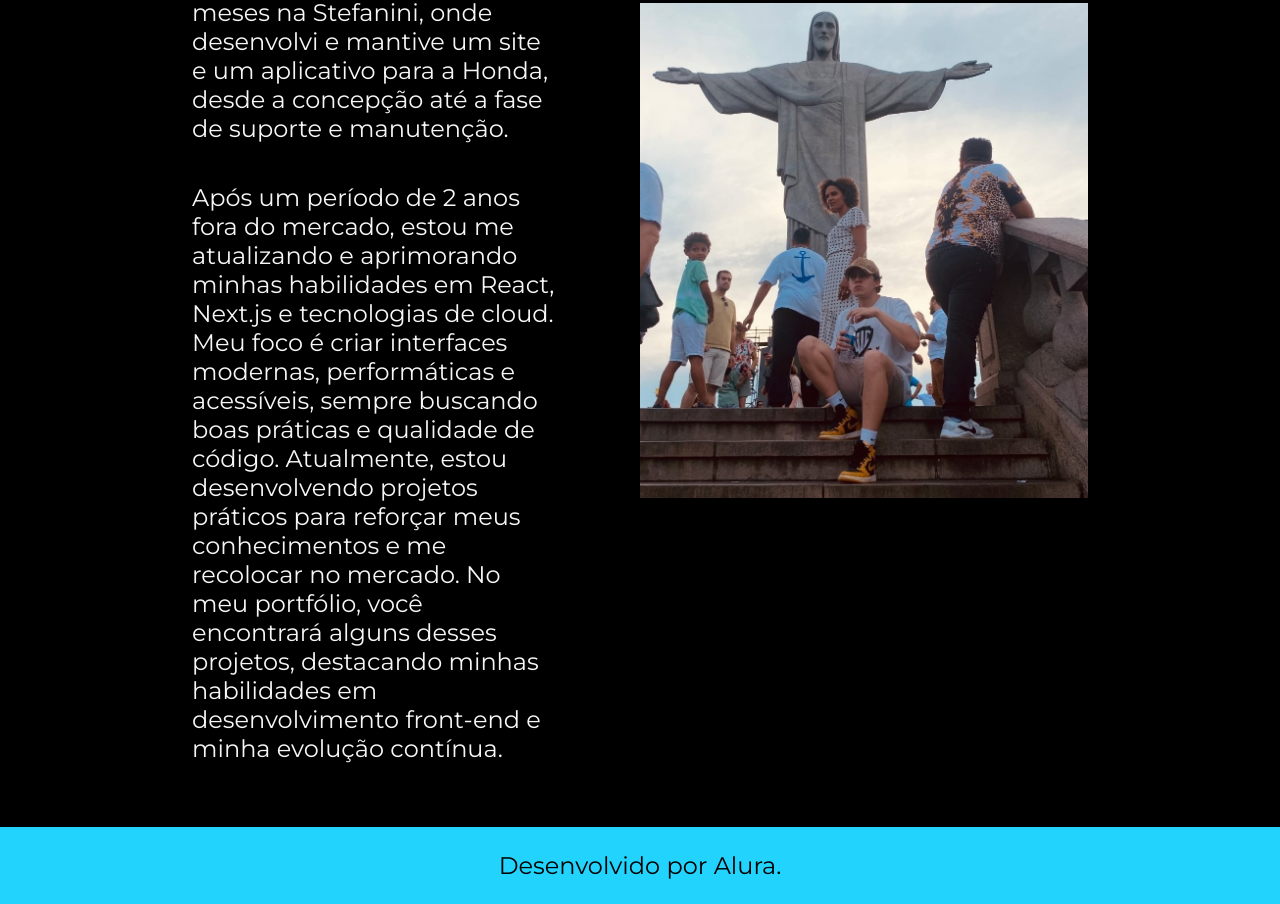
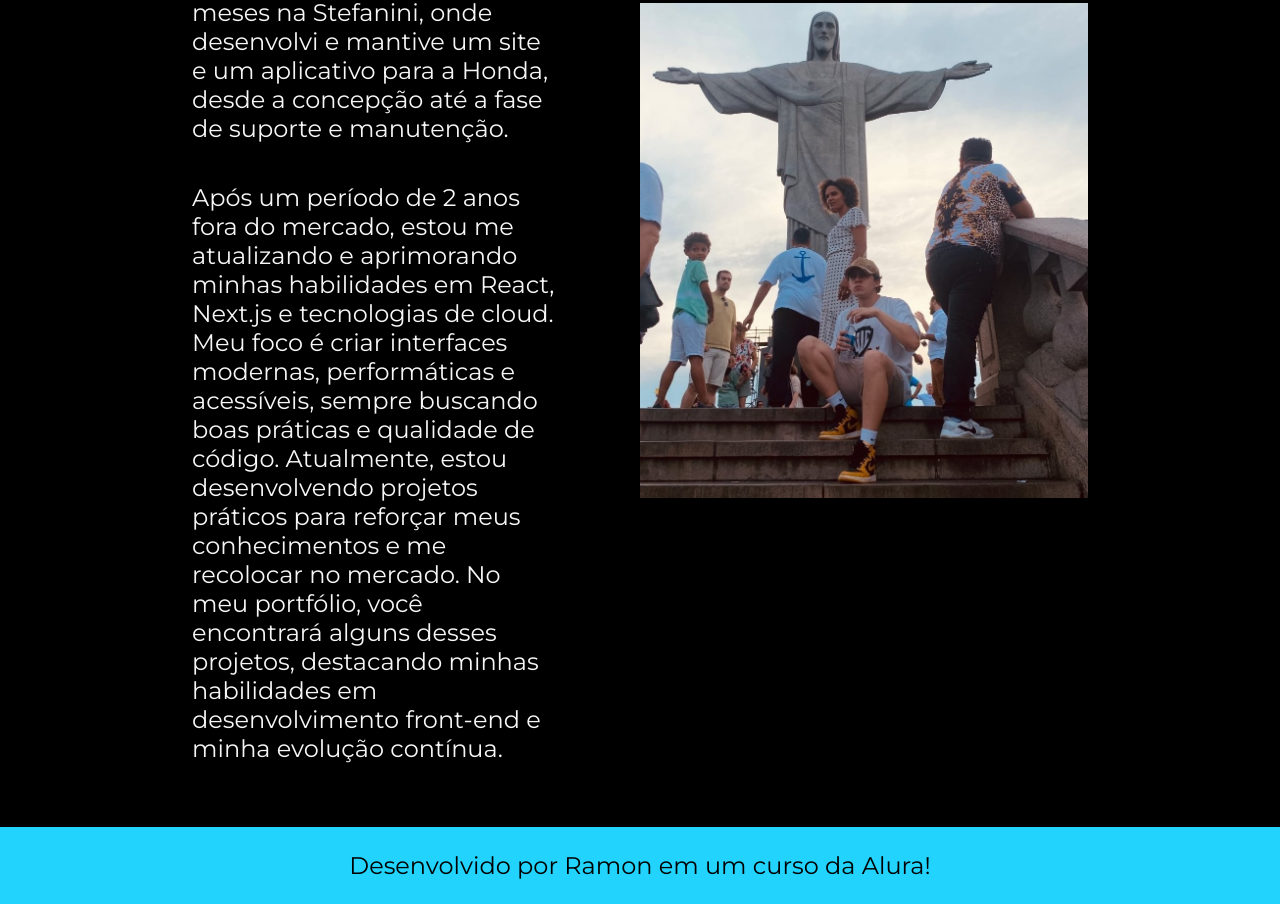
Before and after one commit to 3ramon/portifolio-alura, a plain HTML site: page about.html in a window 1280 px wide. Shown: the part 380-1284 px from the top of the page. Drawn offline with nearby package versions, Linux system fonts and the light colour scheme.

Commit message:
Update about.html
atualizando sobre mim

```diff
--- a/about.html
+++ b/about.html
@@ -48,7 +48,7 @@
         </main>
 
         <footer class="rodape">
-            <p>Desenvolvido por Alura.</p>
+            <p>Desenvolvido por Ramon em um curso da Alura!</p>
         </footer>
     </body>
 </html>
```
